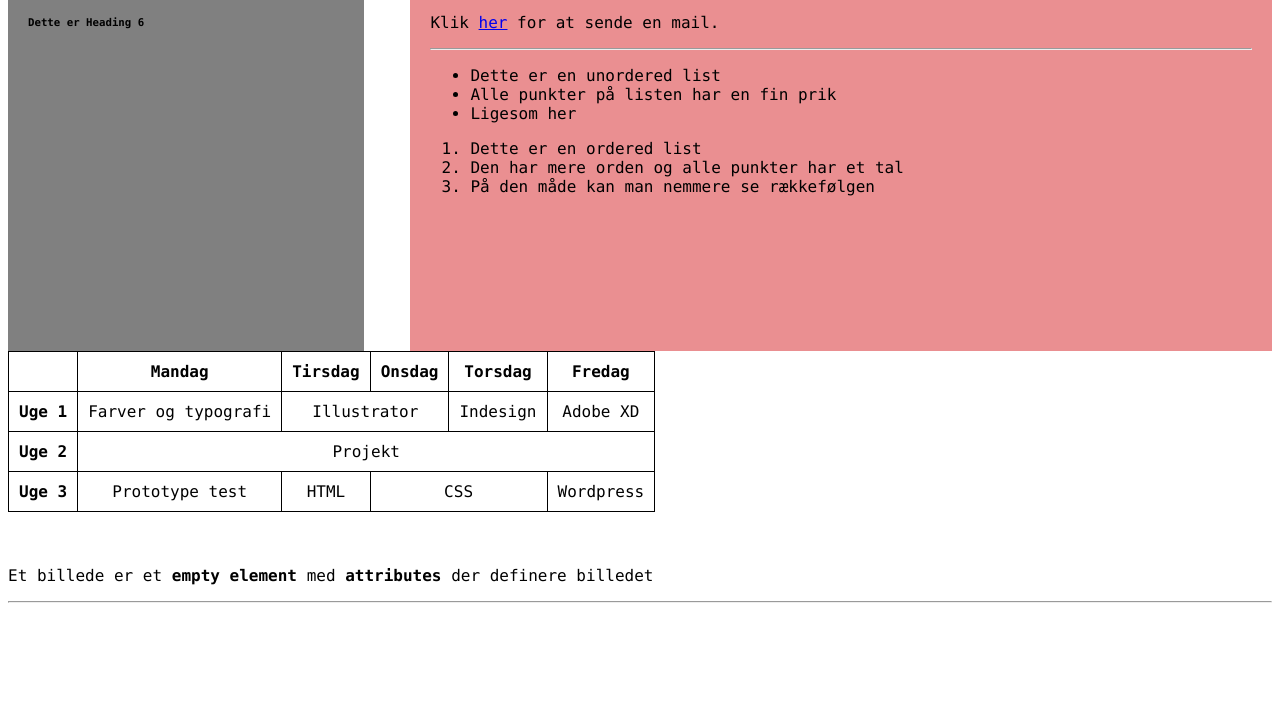
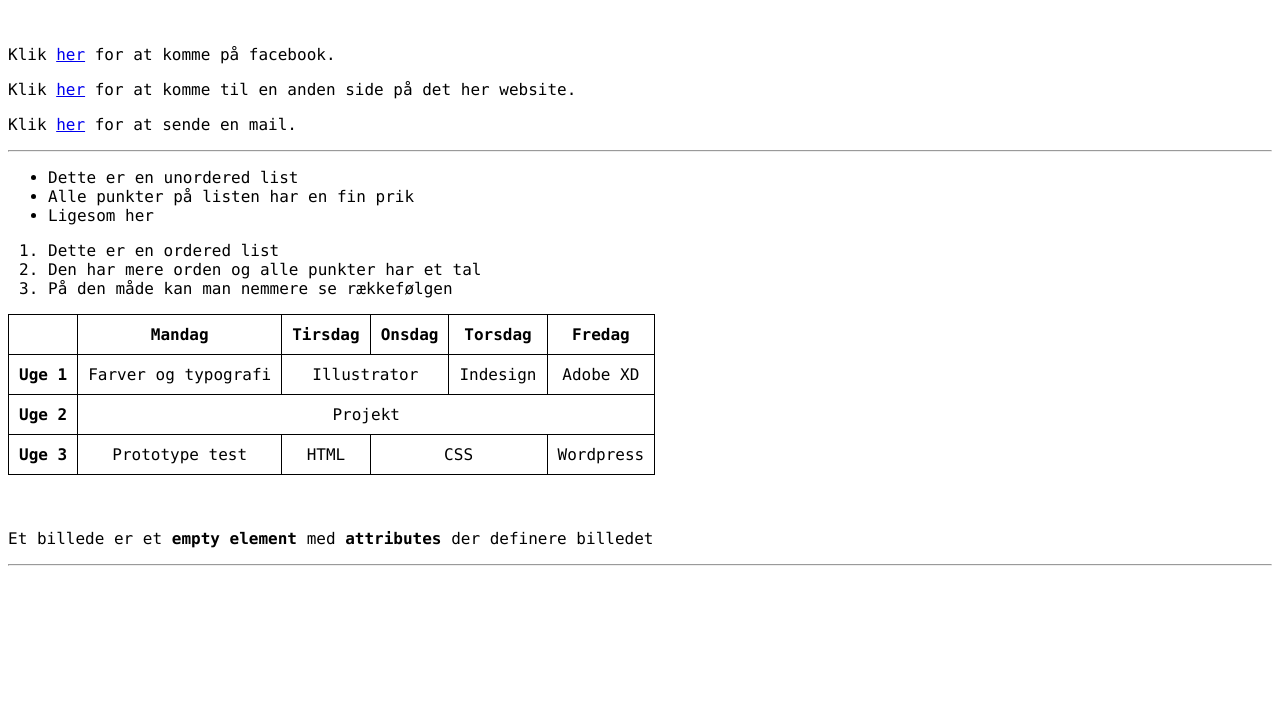
Before and after one commit to idkn-eadania/Oktober_web, a plain HTML site: page index.html in a window 1280 px wide. Shown: the part 197-912 px from the top of the page. Drawn offline with Linux system fonts and the light colour scheme; a web font is replaced by a local one.

Commit message:
Update style.css

```diff
--- a/style.css
+++ b/style.css
@@ -45,21 +45,3 @@ h1, h2, h3, h4 {
 * {
 	font-family:Consolas, "Andale Mono", "Lucida Console", "Lucida Sans Typewriter", Monaco, "Courier New", "monospace";
 }
-
-.left {
-	background: grey;
-	padding: 20px;
-	width: 25%;
-	height: 500px;
-	display: inline-block;
-	float: left;
-}
-
-.right {
-	background: #EA8F91;
-	padding: 20px;
-	width: 65%;
-	height: 500px;
-	display: inline-block;
-	float: right;
-}
```
